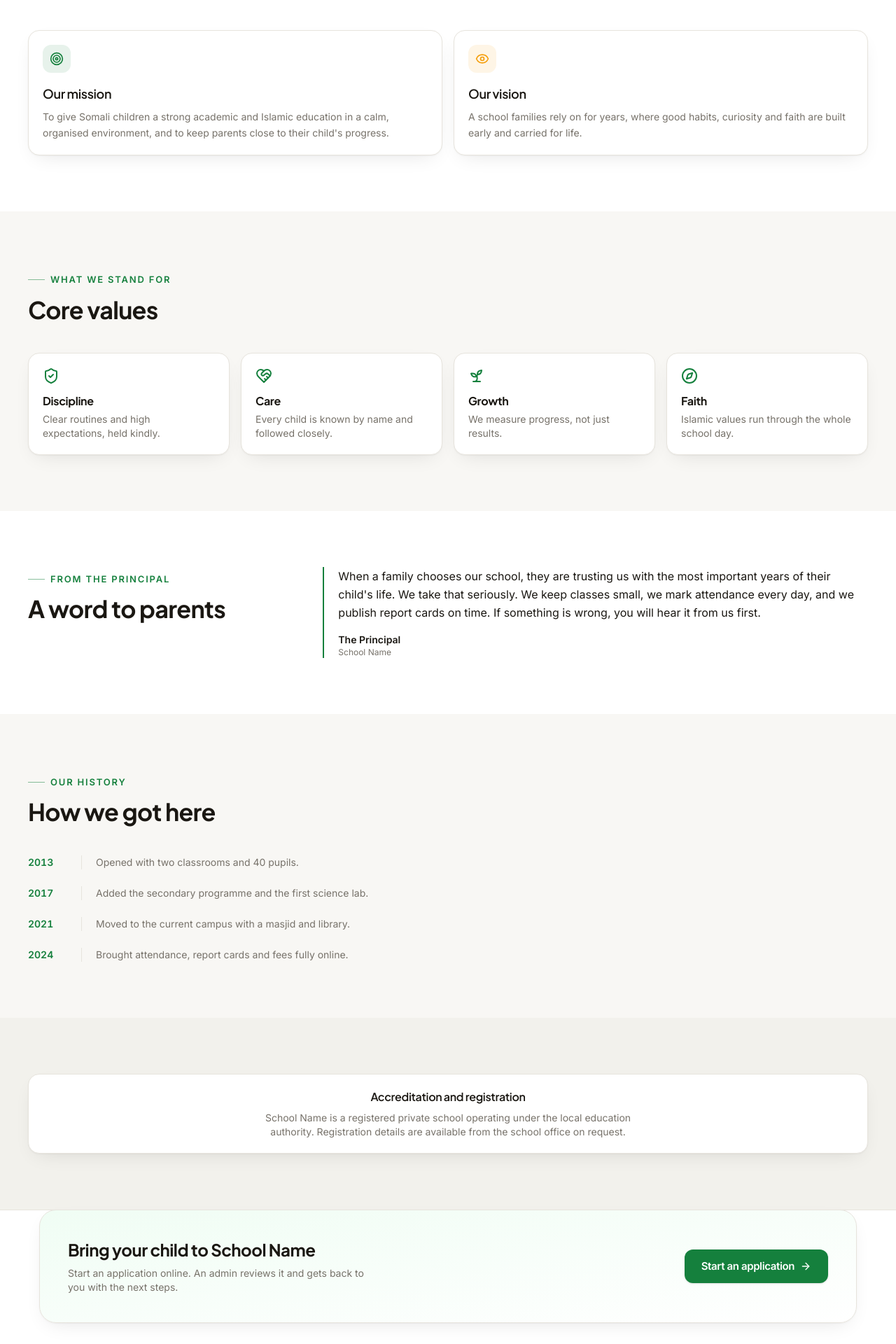
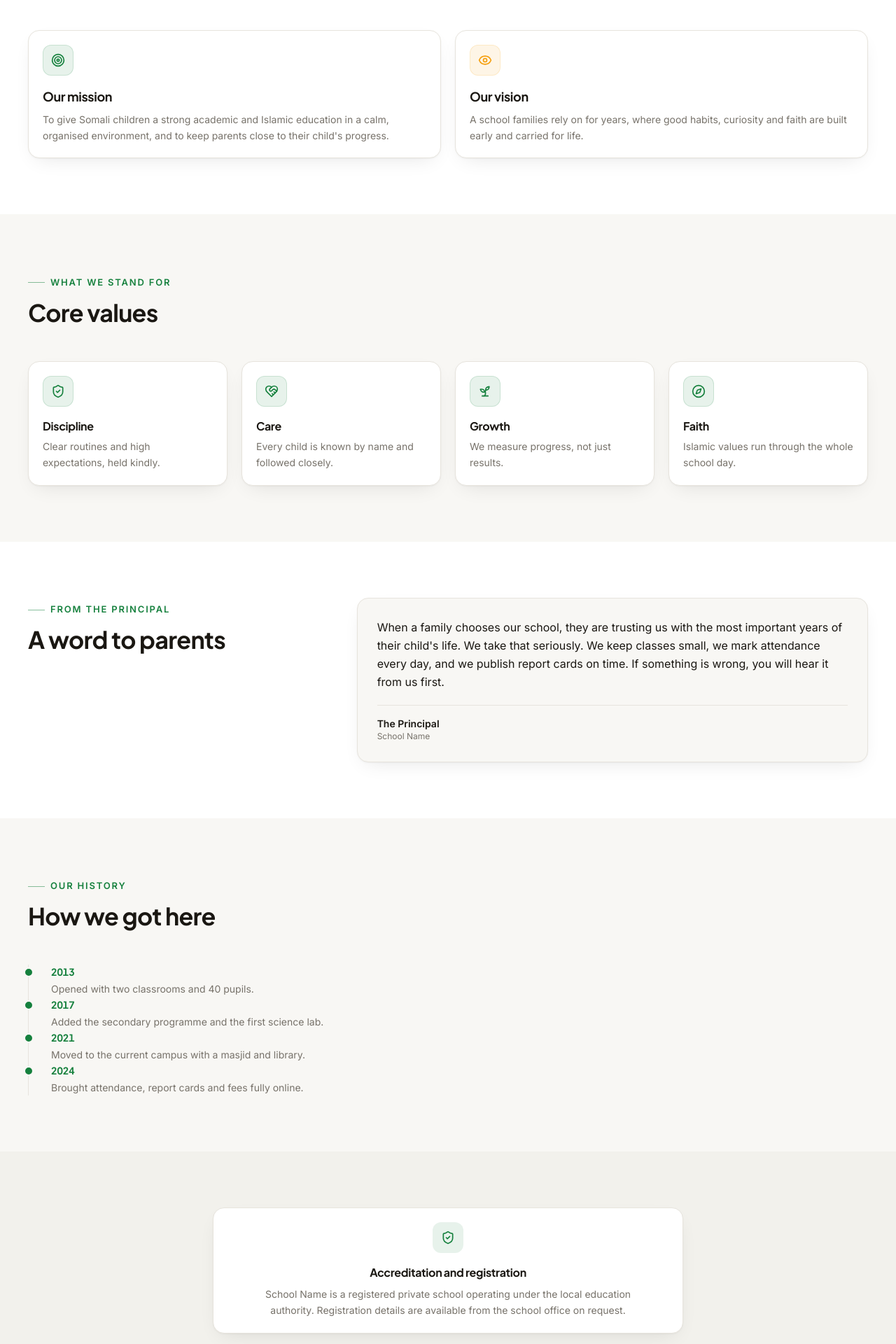
Before and after one commit to Abdalle13/al-hikma-school, a React (Vite) app in the folder frontend/: page /about in a window 1280 px wide. Shown: the part 420-2340 px from the top of the page at 70% size. Built offline with nearby package versions, Linux system fonts and the light colour scheme; no server answers.

Commit message:
lift the rest of the public pages to the new card and heading style: soft shadows, hover on grids, a timeline for the history, chip subjects, and clearer contact and fee tables

```diff
--- a/frontend/src/pages/AboutPage.jsx
+++ b/frontend/src/pages/AboutPage.jsx
@@ -35,28 +35,28 @@ export default function AboutPage() {
       </Section>
 
       <Section tone="surface">
-        <div className="grid gap-4 md:grid-cols-2">
+        <div className="grid gap-5 md:grid-cols-2">
           <FadeIn>
-            <Card className="h-full">
-              <span className="grid h-10 w-10 place-items-center rounded-xl bg-primary/10 text-primary">
+            <Card hover className="h-full">
+              <span className="grid h-11 w-11 place-items-center rounded-xl bg-primary/10 text-primary ring-1 ring-inset ring-primary/15">
                 <Target className="h-5 w-5" />
               </span>
-              <h3 className="mt-4 text-lg font-semibold text-fg">Our mission</h3>
+              <h3 className="mt-4 font-heading text-lg font-bold text-fg">Our mission</h3>
               <p className="mt-2 text-sm leading-relaxed text-muted">
-                To give Somali children a strong academic and Islamic education in a calm,
-                organised environment, and to keep parents close to their child's progress.
+                To give Somali children a strong academic and Islamic education in a calm, organised
+                environment, and to keep parents close to their child's progress.
               </p>
             </Card>
           </FadeIn>
           <FadeIn delay={0.05}>
-            <Card className="h-full">
-              <span className="grid h-10 w-10 place-items-center rounded-xl bg-accent/10 text-accent">
+            <Card hover className="h-full">
+              <span className="grid h-11 w-11 place-items-center rounded-xl bg-accent/10 text-accent ring-1 ring-inset ring-accent/15">
                 <Eye className="h-5 w-5" />
               </span>
-              <h3 className="mt-4 text-lg font-semibold text-fg">Our vision</h3>
+              <h3 className="mt-4 font-heading text-lg font-bold text-fg">Our vision</h3>
               <p className="mt-2 text-sm leading-relaxed text-muted">
-                A school families rely on for years, where good habits, curiosity and faith are
-                built early and carried for life.
+                A school families rely on for years, where good habits, curiosity and faith are built
+                early and carried for life.
               </p>
             </Card>
           </FadeIn>
@@ -67,15 +67,17 @@ export default function AboutPage() {
         <FadeIn>
           <SectionHeading eyebrow="What we stand for" title="Core values" />
         </FadeIn>
-        <div className="mt-10 grid gap-4 sm:grid-cols-2 lg:grid-cols-4">
+        <div className="mt-12 grid gap-5 sm:grid-cols-2 lg:grid-cols-4">
           {values.map((v, i) => {
             const Icon = v.icon;
             return (
               <FadeIn key={v.title} delay={i * 0.05}>
-                <Card className="h-full">
-                  <Icon className="h-6 w-6 text-primary" />
-                  <h3 className="mt-3 text-base font-bold text-fg">{v.title}</h3>
-                  <p className="mt-1 text-sm text-muted">{v.body}</p>
+                <Card hover className="h-full">
+                  <span className="grid h-11 w-11 place-items-center rounded-xl bg-primary/10 text-primary ring-1 ring-inset ring-primary/15">
+                    <Icon className="h-5 w-5" />
+                  </span>
+                  <h3 className="mt-4 font-heading text-base font-bold text-fg">{v.title}</h3>
+                  <p className="mt-1.5 text-sm leading-relaxed text-muted">{v.body}</p>
                 </Card>
               </FadeIn>
             );
@@ -84,23 +86,23 @@ export default function AboutPage() {
       </Section>
 
       <Section tone="surface">
-        <div className="grid gap-8 lg:grid-cols-[1fr_2fr] lg:items-start">
+        <div className="grid gap-10 lg:grid-cols-[1fr_1.7fr] lg:items-start">
           <FadeIn>
             <SectionHeading eyebrow="From the principal" title="A word to parents" />
           </FadeIn>
           <FadeIn delay={0.05}>
-            <blockquote className="border-l-2 border-primary pl-5 text-sm leading-relaxed text-fg sm:text-base">
-              <p>
-                When a family chooses our school, they are trusting us with the most important
-                years of their child's life. We take that seriously. We keep classes small, we
-                mark attendance every day, and we publish report cards on time. If something is
-                wrong, you will hear it from us first.
-              </p>
-              <footer className="mt-4 text-sm font-semibold text-fg">
+            <figure className="rounded-2xl border border-border bg-bg p-7 shadow-card">
+              <blockquote className="text-[15px] leading-relaxed text-fg sm:text-base">
+                When a family chooses our school, they are trusting us with the most important years of
+                their child's life. We take that seriously. We keep classes small, we mark attendance
+                every day, and we publish report cards on time. If something is wrong, you will hear it
+                from us first.
+              </blockquote>
+              <figcaption className="mt-5 border-t border-border pt-4 text-sm font-semibold text-fg">
                 The Principal
                 <span className="block text-xs font-normal text-muted">{schoolName}</span>
-              </footer>
-            </blockquote>
+              </figcaption>
+            </figure>
           </FadeIn>
         </div>
       </Section>
@@ -109,12 +111,13 @@ export default function AboutPage() {
         <FadeIn>
           <SectionHeading eyebrow="Our history" title="How we got here" />
         </FadeIn>
-        <ol className="mt-10 space-y-6">
+        <ol className="mt-12 space-y-0 border-l border-border">
           {history.map((h, i) => (
             <FadeIn key={h.year} delay={i * 0.05}>
-              <li className="flex gap-5">
-                <span className="w-14 shrink-0 text-sm font-bold text-primary tabular-nums">{h.year}</span>
-                <span className="border-l border-border pl-5 text-sm text-muted">{h.text}</span>
+              <li className="relative pb-8 pl-8 last:pb-0">
+                <span className="absolute -left-[7px] top-1 h-3.5 w-3.5 rounded-full border-2 border-bg bg-primary" />
+                <p className="font-heading text-sm font-bold text-primary tabular-nums">{h.year}</p>
+                <p className="mt-1 text-sm leading-relaxed text-muted">{h.text}</p>
               </li>
             </FadeIn>
           ))}
@@ -123,11 +126,14 @@ export default function AboutPage() {
 
       <Section tone="muted">
         <FadeIn>
-          <Card className="text-center">
-            <h3 className="text-base font-semibold text-fg">Accreditation and registration</h3>
-            <p className="mx-auto mt-2 max-w-xl text-sm text-muted">
-              {schoolName} is a registered private school operating under the local education
-              authority. Registration details are available from the school office on request.
+          <Card className="mx-auto max-w-2xl text-center">
+            <span className="mx-auto grid h-11 w-11 place-items-center rounded-xl bg-primary/10 text-primary">
+              <ShieldCheck className="h-5 w-5" />
+            </span>
+            <h3 className="mt-4 font-heading text-base font-bold text-fg">Accreditation and registration</h3>
+            <p className="mx-auto mt-2 max-w-xl text-sm leading-relaxed text-muted">
+              {schoolName} is a registered private school operating under the local education authority.
+              Registration details are available from the school office on request.
             </p>
           </Card>
         </FadeIn>
--- a/frontend/src/pages/NewsPage.jsx
+++ b/frontend/src/pages/NewsPage.jsx
@@ -32,9 +32,9 @@ export default function NewsPage() {
         lead="Announcements the school has shared publicly."
       />
 
-      <div className="mt-10">
+      <div className="mt-12">
         {items === null ? (
-          <div className="grid gap-4 sm:grid-cols-2 lg:grid-cols-3">
+          <div className="grid gap-5 sm:grid-cols-2 lg:grid-cols-3">
             {[0, 1, 2, 3, 4, 5].map((i) => (
               <Skeleton key={i} className="h-44" />
             ))}
@@ -46,19 +46,18 @@ export default function NewsPage() {
             description="When the school publishes an announcement it will appear here."
           />
         ) : (
-          <div className="grid gap-4 sm:grid-cols-2 lg:grid-cols-3">
+          <div className="grid gap-5 sm:grid-cols-2 lg:grid-cols-3">
             {items.map((n, i) => (
               <FadeIn key={n._id} delay={Math.min(i * 0.04, 0.24)}>
-                <Card className="flex h-full flex-col transition-colors hover:border-primary/40">
-                  <p className="text-xs font-medium text-muted">{formatDate(n.createdAt)}</p>
-                  <h2 className="mt-2 text-base font-bold text-fg">{n.title}</h2>
-                  <p className="mt-1 line-clamp-4 text-sm text-muted">{n.body}</p>
-                  <Link
-                    to={`/news/${n._id}`}
-                    className="mt-4 inline-flex items-center gap-1 text-sm font-medium text-primary hover:gap-2"
-                  >
-                    Read more <ArrowRight className="h-4 w-4 transition-all" />
-                  </Link>
+                <Card as={Link} to={`/news/${n._id}`} hover className="flex h-full flex-col">
+                  <p className="text-xs font-semibold uppercase tracking-wide text-primary">
+                    {formatDate(n.createdAt)}
+                  </p>
+                  <h2 className="mt-2 font-heading text-base font-bold text-fg">{n.title}</h2>
+                  <p className="mt-1.5 line-clamp-4 flex-1 text-sm leading-relaxed text-muted">{n.body}</p>
+                  <span className="mt-4 inline-flex items-center gap-1 text-sm font-semibold text-primary">
+                    Read more <ArrowRight className="h-4 w-4" />
+                  </span>
                 </Card>
               </FadeIn>
             ))}
```
Also changed, not shown: frontend/src/pages/AcademicsPage.jsx (+34 -26 lines), frontend/src/pages/AdmissionsPage.jsx (+22 -22 lines), frontend/src/pages/ContactPage.jsx (+12 -10 lines).
